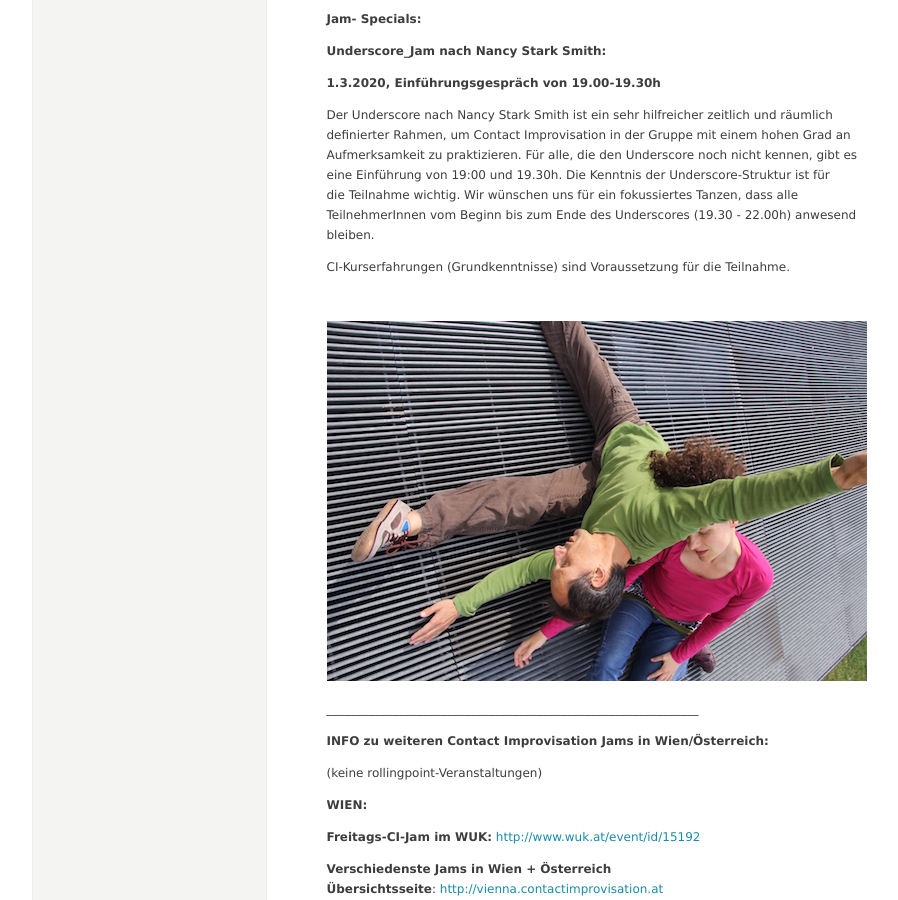
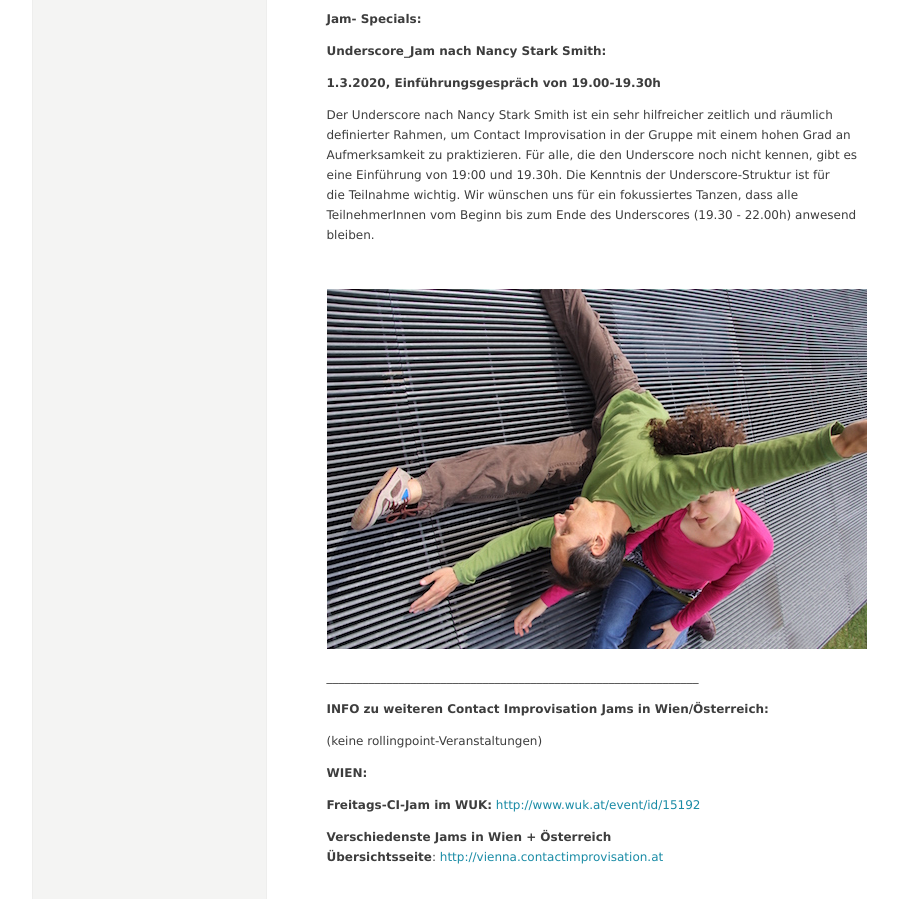
Before and after one commit to manulari/rollingpointat, a Jekyll site: the page built from _all_pages/jams.md, in a window 1280 px wide and 900 px high, scrolled down 1952 px. Shown: the whole window, without its empty margins (152-1050 px from the left). Built offline with Jekyll 4.4.1, drawn with Linux system fonts in a browser that asks for light colours; comment, search, counter and statistics services are not loaded.

Commit message:
Update page “jams”

```diff
--- a/_all_pages/jams.md
+++ b/_all_pages/jams.md
@@ -62,7 +62,7 @@ Bei auftauchenden Fragenstellungen in der Jam besteht die Möglichkeit  der/die
 
 Der Underscore nach Nancy Stark Smith ist ein sehr hilfreicher zeitlich und räumlich definierter Rahmen, um Contact Improvisation in der Gruppe mit einem hohen Grad an Aufmerksamkeit zu praktizieren. Für alle, die den Underscore noch nicht kennen, gibt es eine Einführung von 19:00 und 19.30h. Die Kenntnis der Underscore-Struktur ist für die Teilnahme wichtig. Wir wünschen uns für ein fokussiertes Tanzen, dass alle TeilnehmerInnen vom Beginn bis zum Ende des Underscores (19.30 - 22.00h) anwesend bleiben.
 
-CI-Kurserfahrungen (Grundkenntnisse) sind Voraussetzung für die Teilnahme.
+
 
 
 &nbsp;
```
